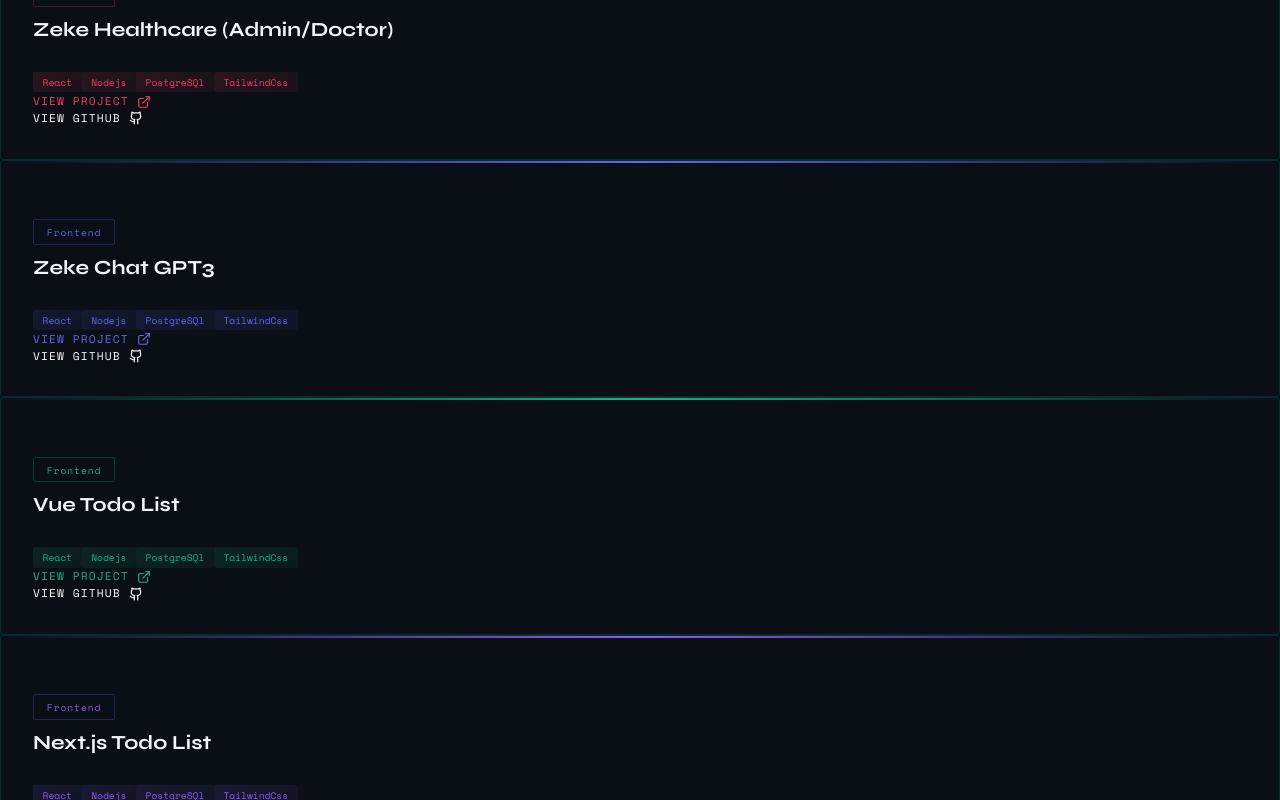
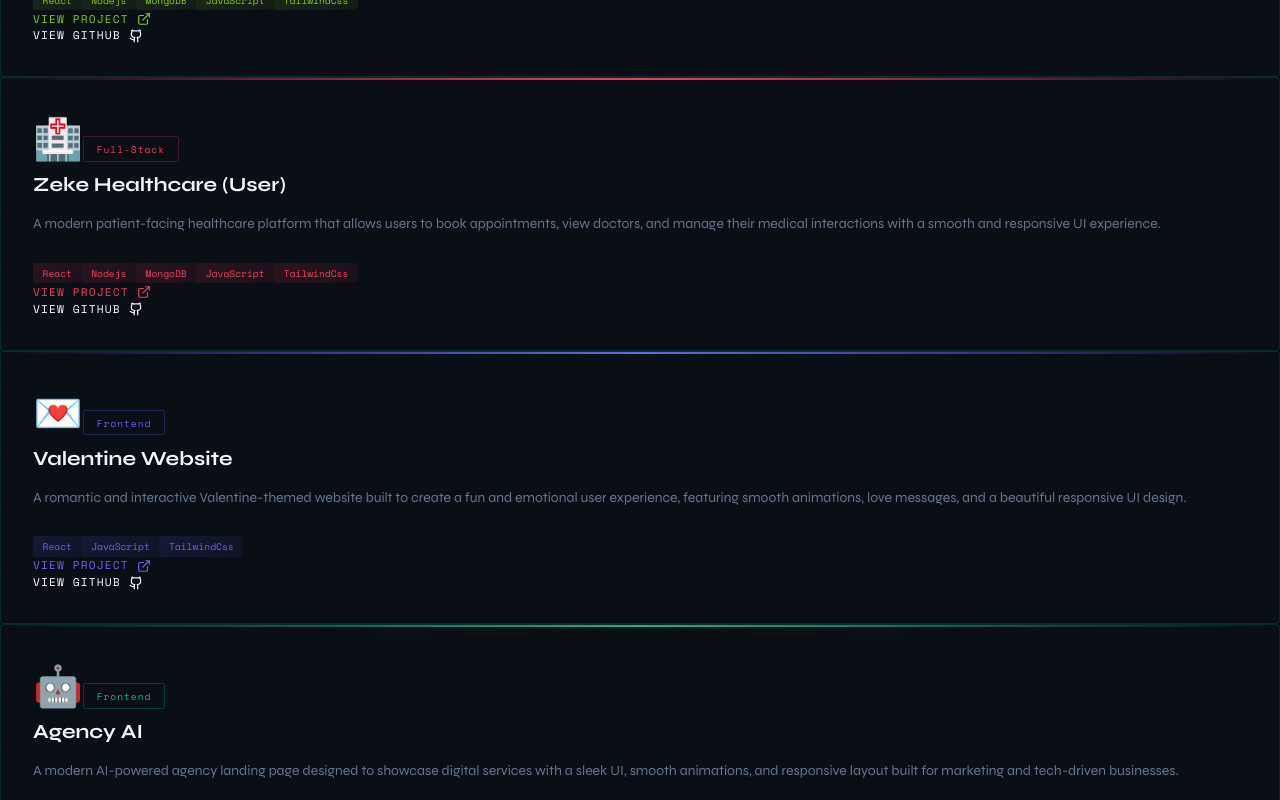
Before and after one commit to Bammytoye/Portfolios-, a React (Vite) app: page / in a window 1280 px wide. Shown: the part 3740-4540 px from the top of the page. Built offline with nearby package versions, Linux system fonts and the light colour scheme.

Commit message:
'project'

```diff
--- a/src/data/index.ts
+++ b/src/data/index.ts
@@ -104,7 +104,7 @@
         title: "School Management",
         tag: "Full-Stack",
         desc: "Developed a full-stack school management system to streamline academic operations including student enrollment, staff management, and course tracking, with a responsive interface and efficient backend API architecture.",
-        tech: ["React", "Node.js", "PostgreSQL", "Tailwind CSS", "REST API"],
+        tech: ["React", "Node.js", "PostgreSQL", 'JavaScript', "Tailwind CSS", "REST API"],
         color: "#00ffe0",
         emoji: "🏫",
         LiveLink: "https://schoolmanagement-omega-ten.vercel.app/",
@@ -126,7 +126,7 @@
         title: "Netflix Clone",
         tag: "Full-Stack",
         desc: "A full-featured Netflix-inspired streaming platform with user authentication, dynamic movie browsing, and responsive UI. Built to deliver a smooth viewing experience with modern web technologies and scalable backend architecture.",
-        tech: ["React", "Nodejs", "MongoDB", 'TypeScript', "TailwindCss"],
+        tech: ["React", "Nodejs", "MongoDB", "TypeScript", "TailwindCss"],
         color: "#f97316",
         emoji: "🎬",
         LiveLink: "https://netfix-clone-liard.vercel.app/",
@@ -136,10 +136,10 @@
         id: 4,
         title: "Smart Booking (User)",
         tag: "Full-Stack",
-        desc: "",
-        tech: ["React", "Nodejs", "MongoDB", "TailwindCss"],
+        desc: "A seamless appointment booking platform that allows users to schedule, manage, and track appointments with ease. Designed with a clean UI and smooth user experience for quick and hassle-free bookings.",
+        tech: ["React", "Nodejs", "MongoDB", 'JavaScript', "TailwindCss"],
         color: "#22d3ee",
-        emoji: "",
+        emoji: "📅",
         LiveLink: "https://zeke-book-appointment.vercel.app/",
         GitLink: "https://github.com/Bammytoye/Zeke-Book-Appointment.git",
     },
@@ -147,10 +147,10 @@
         id: 5,
         title: "Smart Booking (Admin)",
         tag: "Full-Stack",
-        desc: "",
-        tech: ["React", "Nodejs", "MongoDB", "TailwindCss"],
+        desc: "A powerful admin dashboard for managing appointments, users, and schedules in real-time. Features intuitive controls, data insights, and efficient workflow tools to streamline booking operations.",
+        tech: ["React", "Nodejs", "MongoDB", 'JavaScript', "TailwindCss"],
         color: "#ec4899",
-        emoji: "",
+        emoji: "📊",
         LiveLink: "https://zeke-book-appointment-admin.vercel.app/",
         GitLink: "https://github.com/Bammytoye/Zeke-Book-Appointment.git",
     },
@@ -158,56 +158,56 @@
         id: 6,
         title: "Zeke Healthcare (Admin/Doctor)",
         tag: "Full-Stack",
-        desc: "",
-        tech: ["React", "Nodejs", "PostgreSQl", "TailwindCss"],
+        desc: "A powerful healthcare management system for doctors and admins to manage appointments, patients, schedules, and hospital operations in real-time with secure authentication and role-based access.",
+        tech: ["React", "Nodejs", "MongoDB", 'JavaScript', "TailwindCss"],
         color: "#84cc16",
-        emoji: "",
+        emoji: "🩺",
         LiveLink: "https://zeke-healthcare-admin.vercel.app/",
-        GitLink: "https://zeke-healthcare-admin.vercel.app/",
+        GitLink: "https://github.com/Bammytoye/ZekeHealthCare.git",
     },
     {
         id: 7,
-        title: "Zeke Healthcare (Admin/Doctor)",
-        tag: "Frontend",
-        desc: "",
-        tech: ["React", "Nodejs", "PostgreSQl", "TailwindCss"],
+        title: "Zeke Healthcare (User)",
+        tag: "Full-Stack",
+        desc: "A modern patient-facing healthcare platform that allows users to book appointments, view doctors, and manage their medical interactions with a smooth and responsive UI experience.",
+        tech: ["React", "Nodejs", "MongoDB", 'JavaScript', "TailwindCss"],
         color: "#f43f5e",
-        emoji: "",
-        LiveLink: "https://valentine-blue-zeta.vercel.app/",
-        GitLink: "https://valentine-blue-zeta.vercel.app/",
+        emoji: "🏥",
+        LiveLink: "https://zeke-healthcare-frontend.vercel.app/",
+        GitLink: "https://github.com/Bammytoye/ZekeHealthCare.git",
     },
     {
         id: 8,
-        title: "Zeke Chat GPT3",
+        title: "Valentine Website",
         tag: "Frontend",
-        desc: "",
-        tech: ["React", "Nodejs", "PostgreSQl", "TailwindCss"],
+        desc: "A romantic and interactive Valentine-themed website built to create a fun and emotional user experience, featuring smooth animations, love messages, and a beautiful responsive UI design.",
+        tech: ["React", 'JavaScript', "TailwindCss"],
         color: "#6366f1",
-        emoji: "",
-        LiveLink: "https://zeke-chat-gpt3.vercel.app/",
-        GitLink: "https://zeke-chat-gpt3.vercel.app/",
+        emoji: "💌",
+        LiveLink: "https://valentine-blue-zeta.vercel.app/",
+        GitLink: "https://github.com/Bammytoye/valentine.git",
     },
     {
         id: 9,
-        title: "Vue Todo List",
+        title: "Agency AI",
         tag: "Frontend",
-        desc: "",
-        tech: ["React", "Nodejs", "PostgreSQl", "TailwindCss"],
+        desc: "A modern AI-powered agency landing page designed to showcase digital services with a sleek UI, smooth animations, and responsive layout built for marketing and tech-driven businesses.",
+        tech: ["React", "JavaScript", "TailwindCss"],
         color: "#10b981",
-        emoji: "",
-        LiveLink: "https://vue-todo-list-mauve.vercel.app/",
-        GitLink: "https://vue-todo-list-mauve.vercel.app/",
+        emoji: "🤖",
+        LiveLink: "https://agency-mu-ten.vercel.app/",
+        GitLink: "https://github.com/Bammytoye/Agency.git",
     },
     {
         id: 10,
-        title: "Next.js Todo List",
+        title: "Amazon Website",
         tag: "Frontend",
         desc: "",
         tech: ["React", "Nodejs", "PostgreSQl", "TailwindCss"],
         color: "#8b5cf6",
         emoji: "",
         LiveLink: "https://nextjs-todo-list-indol.vercel.app/",
-        GitLink: "https://nextjs-todo-list-indol.vercel.app/",
+        GitLink: "https://github.com/PelvinDreams/Amazon_1.git",
     },
 ];
 
```
